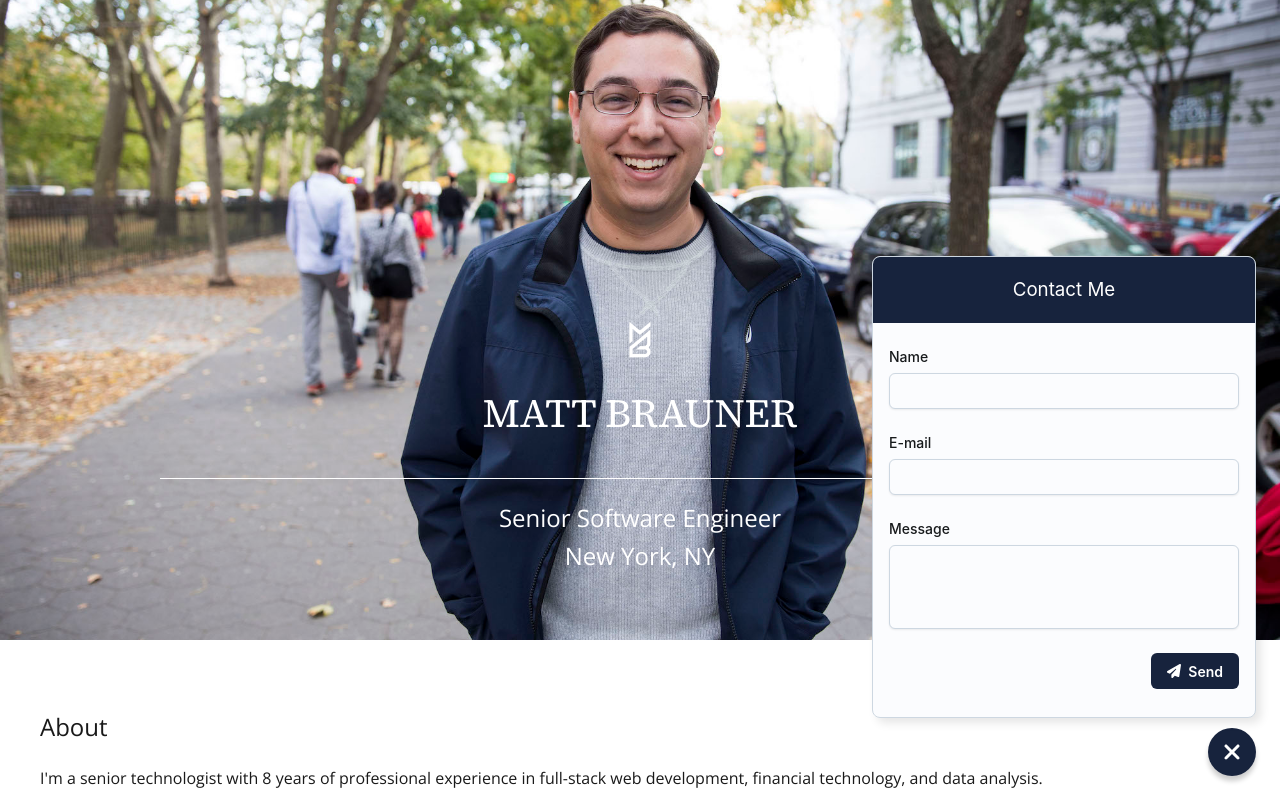
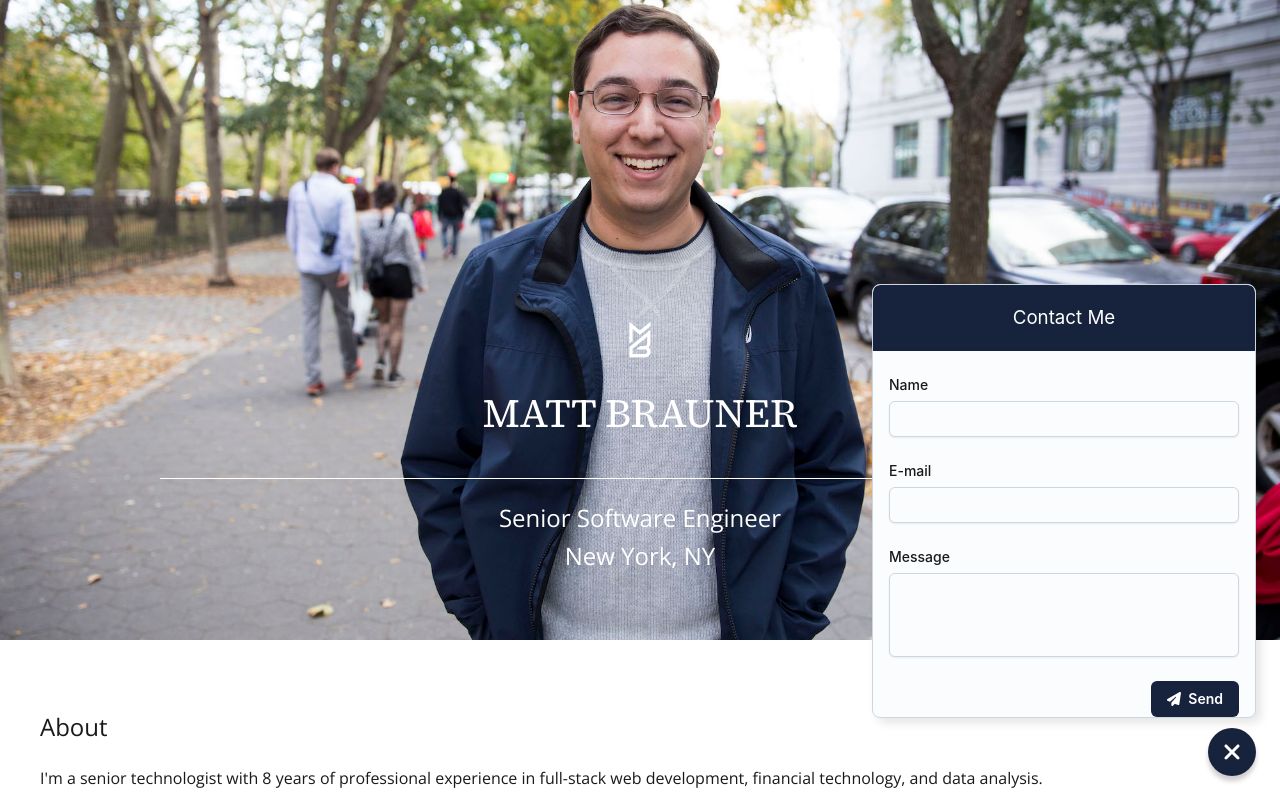
Before and after one commit to mb4828/mb-website, a Next.js app: page / in a window 1280 px wide. Both pictures are taken after a click on the button "Contact Me". Shown: the top 800 px of the page. Built offline with nearby package versions, Linux system fonts and the light colour scheme.

Commit message:
Added animations for chat window open/close

```diff
--- a/src/app/chat.module.scss
+++ b/src/app/chat.module.scss
@@ -30,6 +30,7 @@
   flex-direction: column;
   font-size: 80%;
   box-shadow: 5px 5px 10px rgba(0, 0, 0, 0.1);
+  overflow-y: hidden;
 
   .chat_header {
     background: var(--primary-color);
@@ -46,3 +47,33 @@
     justify-content: space-between;
   }
 }
+
+@keyframes open_chat {
+  from {
+    opacity: 0;
+    height: 0;
+  }
+  to {
+    opacity: 1;
+    height: 400px;
+  }
+}
+
+@keyframes close_chat {
+  from {
+    opacity: 1;
+    height: 400px;
+  }
+  to {
+    opacity: 0;
+    height: 0;
+  }
+}
+
+.open_chat {
+  animation: open_chat 0.5s forwards;
+}
+
+.close_chat {
+  animation: close_chat 0.5s forwards;
+}
--- a/src/app/chat.tsx
+++ b/src/app/chat.tsx
@@ -36,14 +36,21 @@ export default function Chat() {
 
   // open and close the chat window
   function openChat(event: React.MouseEvent<HTMLElement>) {
-    setAnchorEl(anchorEl ? null : event.currentTarget);
+    if (!anchorEl) {
+      // open chat
+      setAnchorEl(event.currentTarget);
+    } else {
+      // close chat
+      document.getElementById('chat_el')?.classList.remove(styles.open_chat);
+      document.getElementById('chat_el')?.classList.add(styles.close_chat);
+      setTimeout(() => setAnchorEl(null), 500);
+    }
   }
 
   // handles submit button press
   async function handleSubmit(event: FormEvent<HTMLFormElement>) {
     event.preventDefault();
     setFormData({ ...formData, status: 'loading' });
-    console.log(formData);
 
     const body = JSON.stringify({ name: formData.name, email: formData.email, message: formData.message });
     const response = await axios.post('https://f22uyn4vtfmymrei6jdxtm6f7u0xomsz.lambda-url.us-east-1.on.aws/', body);
@@ -63,7 +70,7 @@ export default function Chat() {
       </div>
 
       <Popper open={isOpen} anchorEl={anchorEl} placement="top-end">
-        <Card variant="outlined" className={styles.chat_window}>
+        <Card id="chat_el" variant="outlined" className={`${styles.chat_window} ${styles.open_chat}`}>
           <CardOverflow variant="solid" className={styles.chat_header}>
             <h3>Contact Me</h3>
           </CardOverflow>
```
